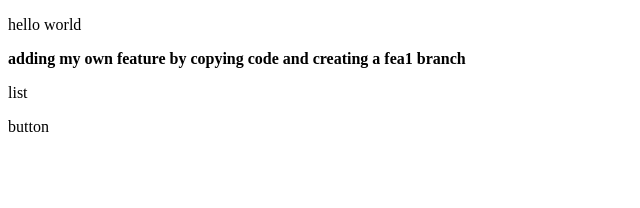
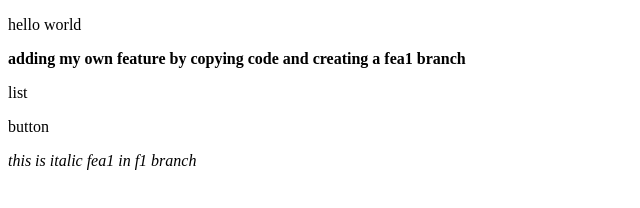
Before and after one commit to Shruthi2905/Shruthi.B, a plain HTML site: page index.html in a window 1280 px wide. Shown: the whole page, without its empty margins (0-640 px from the left). Drawn offline with Linux system fonts and the light colour scheme.

Commit message:
resolving merge conflicts using pr

```diff
--- a/index.html
+++ b/index.html
@@ -10,5 +10,6 @@
     <b>adding my own feature by copying code and creating a fea1 branch </b>
     <p>list </p>
     <p>button</p>
+    <i>this is italic fea1 in f1 branch</i>
 </body>
 </html>
```
